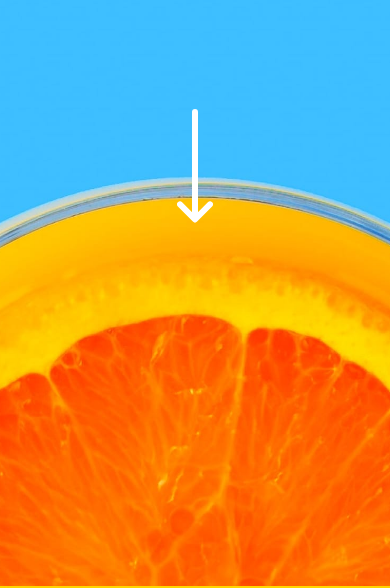
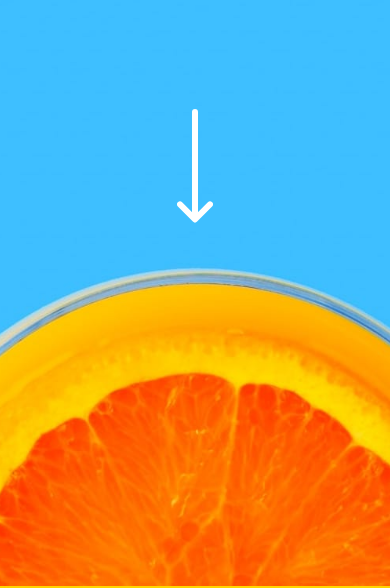
Before and after one commit to Wiam-B/sunnyside-agency, a plain HTML site: page index.html in a window 390 px wide. Shown: the part 258-846 px from the top of the page. Drawn offline with Linux system fonts and the light colour scheme.

Commit message:
header image

```diff
--- a/style.css
+++ b/style.css
@@ -55,7 +55,7 @@ nav ul li a {
   cursor: pointer;
   padding: 1rem 1rem;
   border-radius: 35px;
-  transition: background-color 0.3s, color 0.3s;
+  transition: background-color 0.1s, color 0.3s;
   text-decoration: none;
   display: inline-block;
 }
@@ -301,6 +301,9 @@ nav ul li a:hover {
 
 /* MEDIA QUERY : pour mobile */
 @media (max-width: 768px) {
+  header {
+    background-image: url(./images/mobile/image-header.jpg);
+  }
   .menu-toggle {
     display: block; /* 👈 afficher le hamburger en mobile */
     background: none;
@@ -322,7 +325,6 @@ nav ul li a:hover {
     box-shadow: 0 2px 8px rgba(0, 0, 0, 0.1);
     text-align: center;
     gap: 1.5rem;
-    /* Pour que le pseudo-élément soit positionné correctement */
     position: absolute;
   }
 
@@ -338,7 +340,7 @@ nav ul li a:hover {
     border-bottom: 20px solid var(--white); /* couleur du triangle (fond menu) */
   }
 
-  nav ul li a{
+  nav ul li a {
     color: var(--grey-600);
   }
 
@@ -379,6 +381,6 @@ nav ul li a:hover {
   }
 
   .image-gallery {
-    grid-template-columns: repeat(2,1fr);
+    grid-template-columns: repeat(2, 1fr);
+  }
 }
-}
```
